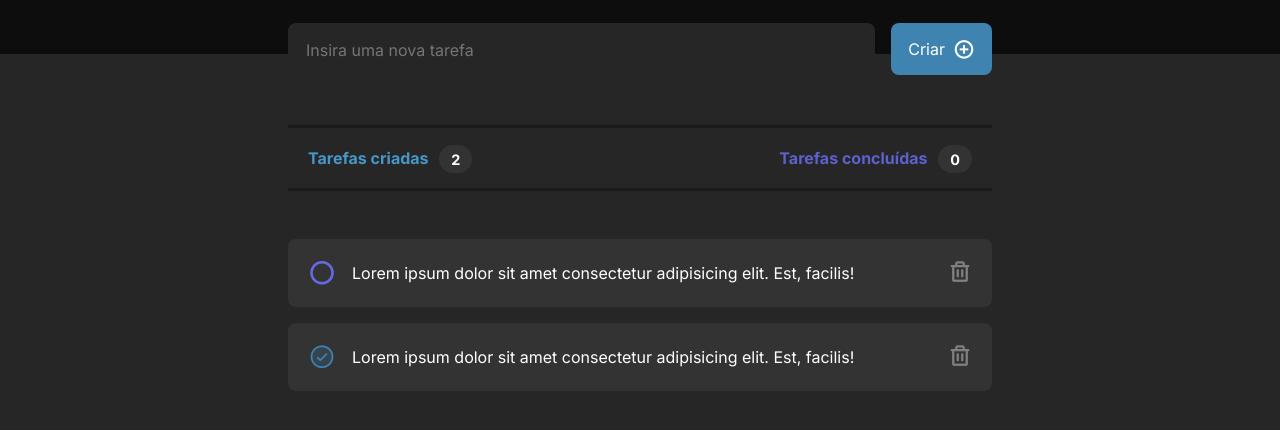
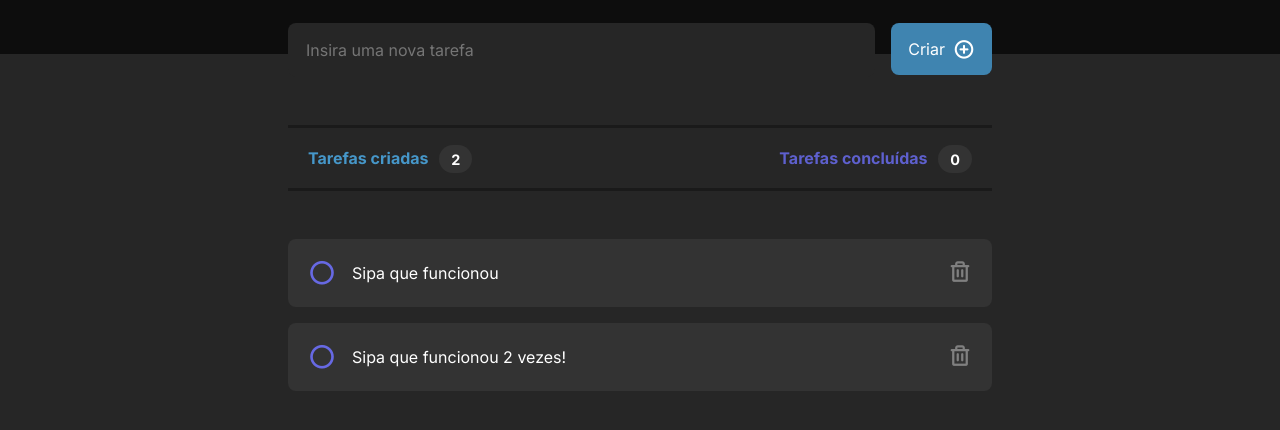
Before and after one commit to nikolai1312/To-Do, a plain HTML site: page Projetinho/index.html in a window 1280 px wide. Shown: the part 148-578 px from the top of the page. Drawn offline with nearby package versions, Linux system fonts and the light colour scheme.

Commit message:
atualização do código JS e HTML

```diff
--- a/Projetinho/index.html
+++ b/Projetinho/index.html
@@ -26,8 +26,8 @@
             <form class="campoTarefa" for="taskInput">
                 <input id="taskInput" type="text" class="inserirTarefa" placeholder="Insira uma nova tarefa">
 
-                <button id="taskBtn" type="submit" class="botaoCriar"> Criar <i class="ph-bold ph-plus-circle"
-                        alt="ícone de adicionar"></i></button>
+                <button id="taskBtn" type="submit" class="botaoCriar" onclick="criarTask(event)"> Criar <i
+                        class="ph-bold ph-plus-circle" alt="ícone de adicionar"></i></button>
             </form>
             <section class="contador_tasks">
                 <p class="texto_taskCriada"> Tarefas criadas <span class="contador_TaskCriada" id="task_criada"> 0
@@ -44,23 +44,7 @@
                 </div>
             </section>
             <ul id="taskLista" class="task_lista">
-                <li class="task toDo">
-                    <div class="conteudo_esquerdo">
-                        <i class="ph-bold ph-circle botao_check"></i>
-                        <i class="ph-duotone ph-check-circle botao_checked hidden"></i>
-                        <p>Lorem ipsum dolor sit amet consectetur adipisicing elit. Est, facilis!</p>
-                    </div>
-                    <i class="ph-bold ph-trash botao_excluir"></i>
-                </li>
-                <li class="task completa">
-                    <div class="conteudo_esquerdo">
-                        <i class="ph-bold ph-circle botao_check hidden"></i>
-                        <i class="ph-duotone ph-check-circle botao_checked"></i>
-                        <p class="textoRiscado">Lorem ipsum dolor sit amet consectetur adipisicing elit. Est, facilis!
-                        </p>
-                    </div>
-                    <i class="ph-bold ph-trash botao_excluir"></i>
-                </li>
+
             </ul>
         </main>
     </div>
--- a/Projetinho/tarefas.js
+++ b/Projetinho/tarefas.js
@@ -60,23 +60,23 @@ function criarElementoTask(conteudoTask, taskID) {
     iconeCircle.classList.add("ph-bold");
     iconeCircle.classList.add("ph-circle");
     iconeCircle.classList.add("botao_check");
-    iconeCircle.addEventListener("onclick", concluirTarefa());
+    iconeCircle.addEventListener("click", concluirTarefa);
 
     let checkCircle = document.createElement("i");
     checkCircle.classList.add("ph-bold");
     checkCircle.classList.add("ph-check-circle");
-    checkCircle.classList.add("botao_check");
+    checkCircle.classList.add("botao_checked");
     checkCircle.classList.add("hidden");
-    checkCircle.addEventListener("onclick", taskAberta());
+    checkCircle.addEventListener("click", taskAberta);
 
     let conteudoTarefa = document.createElement("p");
-    conteudoTarefa.innerHTML = conteudoTask;
+    conteudoTarefa.innerText = conteudoTask;
 
     let botaoDelete = document.createElement("i");
-    botaoDelete.classList.add("ph-bold ph-trash botao_excluir");
+    botaoDelete.classList.add("ph-bold");
     botaoDelete.classList.add("ph-trash");
     botaoDelete.classList.add("botao_excluir");
-    botaoDelete.addEventListener("onclick", deletarTask());
+    botaoDelete.addEventListener("click", deletarTask);
 
     conteudoEsq.appendChild(iconeCircle);
     conteudoEsq.appendChild(checkCircle);
@@ -92,7 +92,7 @@ function criarElementoTask(conteudoTask, taskID) {
 function criarTask(event) {
     event.preventDefault()
 
-    const novoConteudo = tarefaInput.nodeValue;
+    const novoConteudo = tarefaInput.value;
 
     const novaTask = {
         id: uid(),
@@ -111,7 +111,6 @@ function criarTask(event) {
 
 // Tarefas concluídas
 function concluirTarefa(event) {
-    console.log('Complete task');
 
     const iconeCirculo = event.target;
     iconeCirculo.classList.add("hidden");
@@ -122,7 +121,7 @@ function concluirTarefa(event) {
     const taskConcluidaID = iconeCirculo.parentNode.parentNode.id;
     const taskConcluida = document.getElementById(taskConcluidaID);
 
-    taskConcluida.classList.add("completa");
+    taskConcluida.classList.add("concluida");
     taskConcluida.classList.remove("toDo");
 
     const iconeCheck = iconeCirculo.parentNode.childNodes[1];
@@ -154,7 +153,7 @@ function taskAberta(event) {
     taskIncompleta.classList.add("toDo");
     taskIncompleta.classList.remove("completa");
 
-    const iconeCircle = doneIcon.parentNode.childNodes[0];
+    const iconeCircle = iconeCheck.parentNode.childNodes[0];
     iconeCircle.classList.remove("hidden");
 
     dadosTarefas.find((item) => {
```
